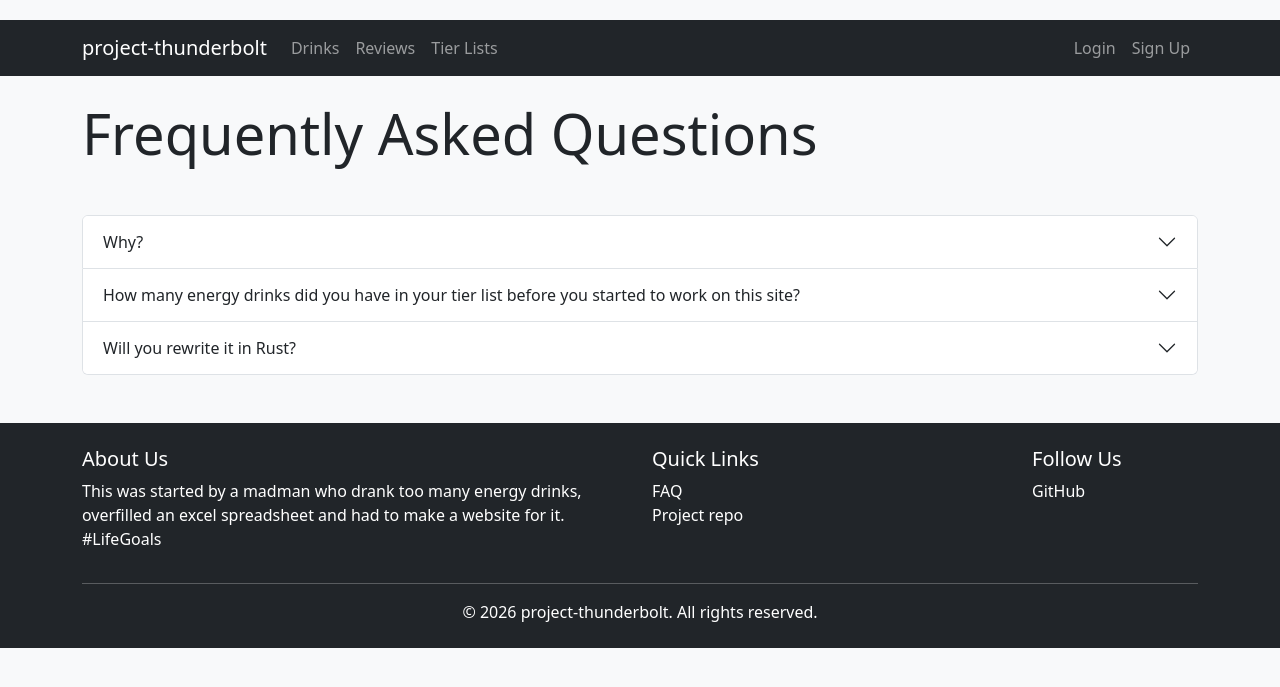
After one commit to PrinceOfPickles/project-thunderbolt, a Django app: page /faq/ in a window 1280 px wide. The commit adds this page. Shown: the top 687 px of the page. Run offline with Django 5.2, Linux system fonts and the light colour scheme.

Commit message:
nuking custom user model for default django auth
footer changes as well

```diff
--- a/project_thunderbolt/settings.py
+++ b/project_thunderbolt/settings.py
@@ -87,7 +87,7 @@ DATABASES = {
     }
 }
 
-AUTH_USER_MODEL = 'users.User'
+AUTH_USER_MODEL = 'auth.User'
 
 # Password validation
 # https://docs.djangoproject.com/en/5.1/ref/settings/#auth-password-validators
--- a/project_thunderbolt/urls.py
+++ b/project_thunderbolt/urls.py
@@ -1,7 +1,10 @@
 from django.contrib import admin
-from django.urls import path
+from django.urls import path, include
 from reviews import views as reviews_views
 from tierlists import views as tierlists_views
+from users import views as users_views
+from django.contrib.auth import views as auth_views
+
 from django.conf import settings
 from django.conf.urls.static import static
 
@@ -13,9 +16,16 @@ urlpatterns = [
     path('drinks/<int:drink_id>/', reviews_views.drink_detail, name='drink_detail'),
     path('drinks/<int:drink_id>/reviews/', reviews_views.drink_reviews, name='drink_reviews'),
     path('reviews/', reviews_views.reviews, name='reviews'),
-
+    path('faq/', reviews_views.faq, name='faq'),
     path('tierlists/', tierlists_views.TierList, name='tierlists'),
     path('tierlists/<int:tierlist_id>/', tierlists_views.tierlist_detail, name='tierlist_detail'),
+    path('accounts/', include('django.contrib.auth.urls')),
+    path('accounts/signup/', users_views.signup, name='signup'),
+    path('signup/', users_views.signup, name='signup'),
+    path('login/', users_views.user_login, name='login'),
+    path('logout/', users_views.user_logout, name='logout'),
+    path('enable-otp/', users_views.enable_otp, name='enable_otp'),
+    path('verify-otp/', users_views.verify_otp, name='verify_otp'),
 ]
 
 if settings.DEBUG:
--- a/reviews/fixtures/initial_data.json
+++ b/reviews/fixtures/initial_data.json
@@ -1,22 +1,22 @@
 [
   {
-    "model": "users.User",
+    "model": "auth.User",
     "pk": 1,
     "fields": {
       "password": "pbkdf2_sha256$260000$XqJ5l5l5l5l5l5l5$XqJ5l5l5l5l5l5l5l5l5l5l5l5l5l5l5l5l5l5l5l5l5l5l5l5l5l5l5l5l5l5l5l5l5l5l5l5l5l5l5l5l5l5l5l5l5l5l5l5l5l5l5l5l5l5l5l5l5l5l5l5l5l5l5l5l5l5l5l5l5l5l5l5l5l5l5l5l5l5l5l5l5l5l5l5l5l5l5l5l5l",
       "last_login": null,
-      "is_superuser": true,
+      "is_superuser": false,
       "username": "admin",
       "first_name": "",
       "last_name": "",
       "email": "admin@example.com",
-      "is_staff": true,
+      "is_staff": false,
       "is_active": true,
       "date_joined": "2024-01-01T00:00:00Z"
     }
   },
   {
-    "model": "users.User",
+    "model": "auth.User",
     "pk": 2,
     "fields": {
       "password": "pbkdf2_sha256$260000$XqJ5l5l5l5l5l5l5$XqJ5l5l5l5l5l5l5l5l5l5l5l5l5l5l5l5l5l5l5l5l5l5l5l5l5l5l5l5l5l5l5l5l5l5l5l5l5l5l5l5l5l5l5l5l5l5l5l5l5l5l5l5l5l5l5l5l5l5l5l5l5l5l5l5l5l5l5l5l5l5l5l5l5l5l5l5l5l5l5l5l5l5l5l5l5l5l5l5l",
--- a/reviews/views.py
+++ b/reviews/views.py
@@ -3,6 +3,15 @@ from django.db import models
 from django.db.models import Avg
 from django.views.generic import ListView
 from .models import Review, EnergyDrink
+from django.contrib.auth.decorators import login_required
+
+class ReviewListView(ListView):
+    model = Review
+    template_name = 'reviews/review_list.html'
+    context_object_name = 'reviews'
+
+    def get_queryset(self):
+        return Review.objects.filter(is_hidden=False)
 
 def index(request):
     return render(request, 'index.html')
@@ -28,10 +37,11 @@ def reviews(request):
     reviews = Review.objects.filter(is_hidden=False)
     return render(request, 'reviews.html', {'reviews': reviews})
 
-class ReviewListView(ListView):
-    model = Review
-    template_name = 'reviews/review_list.html'
-    context_object_name = 'reviews'
 
-    def get_queryset(self):
-        return Review.objects.filter(is_hidden=False)
+@login_required
+def create_review(request, drink_id):
+    pass
+
+
+def faq(request):
+    return render(request, 'faq.html')
--- a/templates/base.html
+++ b/templates/base.html
@@ -6,9 +6,7 @@
     <meta charset="UTF-8">
     <meta name="viewport" content="width=device-width, initial-scale=1.0">
     <title>{% block title %}project-thunderbolt{% endblock %}</title>
-    <!-- Bootstrap CSS -->
     <link href="https://cdn.jsdelivr.net/npm/bootstrap@5.3.0/dist/css/bootstrap.min.css" rel="stylesheet">
-    <!-- Your custom CSS -->
     <link rel="stylesheet" href="{% static 'css/style.css' %}">
 </head>
 <body>
@@ -34,17 +32,17 @@
                 <ul class="navbar-nav">
                     {% if user.is_authenticated %}
                         <li class="nav-item">
-                            <a class="nav-link" href="{% url 'index' %}">Profile</a>
+                            <a class="nav-link" href="#">Welcome, {{ user.username }}</a>
                         </li>
                         <li class="nav-item">
-                            <a class="nav-link" href="{% url 'index' %}">Log Out</a>
+                            <a class="nav-link" href="{% url 'logout' %}">Logout</a>
                         </li>
                     {% else %}
                         <li class="nav-item">
-                            <a class="nav-link" href="{% url 'index' %}">Login</a>
+                            <a class="nav-link" href="{% url 'login' %}">Login</a>
                         </li>
                         <li class="nav-item">
-                            <a class="nav-link" href="{% url 'index' %}">Sign Up</a>
+                            <a class="nav-link" href="{% url 'signup' %}">Sign Up</a>
                         </li>
                     {% endif %}
                 </ul>
@@ -70,7 +68,7 @@
                 <div class="col-md-4">
                     <h5>Quick Links</h5>
                     <ul class="list-unstyled">
-                        <li><a href="#" class="text-white">FAQ</a></li>
+                        <li><a href="{% url 'faq' %}" class="text-white">FAQ</a></li>
                         <li><a href="https://github.com/PrinceOfPickles/project-thunderbolt" class="text-white">Project repo</a></li>
                     </ul>
                 </div>
--- /dev/null
+++ b/templates/faq.html
@@ -0,0 +1,47 @@
+{% extends 'base.html' %}
+{% block title %}FAQ{% endblock %}
+{% block content %}
+<div class="row">
+    <div class="col-md-12">
+        <h1 class="display-4 mb-5">Frequently Asked Questions</h1>
+        <div class="accordion" id="faqAccordion">
+            <div class="accordion-item">
+                <h2 class="accordion-header" id="headingOne">
+                    <button class="accordion-button collapsed" type="button" data-bs-toggle="collapse" data-bs-target="#collapseOne" aria-expanded="true" aria-controls="collapseOne">
+                        Why?
+                    </button>
+                </h2>
+                <div id="collapseOne" class="accordion-collapse collapse" aria-labelledby="headingOne" data-bs-parent="#faqAccordion">
+                    <div class="accordion-body">
+                        Yes.
+                    </div>
+                </div>
+            </div>
+            <div class="accordion-item">
+                <h2 class="accordion-header" id="headingTwo">
+                    <button class="accordion-button collapsed" type="button" data-bs-toggle="collapse" data-bs-target="#collapseTwo" aria-expanded="false" aria-controls="collapseTwo">
+                        How many energy drinks did you have in your tier list before you started to work on this site?
+                    </button>
+                </h2>
+                <div id="collapseTwo" class="accordion-collapse collapse" aria-labelledby="headingTwo" data-bs-parent="#faqAccordion">
+                    <div class="accordion-body">
+                        About 200, although I stopped adding them to an Excel spreadsheet as it had grown to over 60MB.
+                    </div>
+                </div>
+            </div>
+            <div class="accordion-item">
+                <h2 class="accordion-header" id="headingThree">
+                    <button class="accordion-button collapsed" type="button" data-bs-toggle="collapse" data-bs-target="#collapseThree" aria-expanded="false" aria-controls="collapseThree">
+                        Will you rewrite it in Rust?
+                    </button>
+                </h2>
+                <div id="collapseThree" class="accordion-collapse collapse" aria-labelledby="headingThree" data-bs-parent="#faqAccordion">
+                    <div class="accordion-body">
+                        No.
+                    </div>
+                </div>
+            </div>
+        </div>
+    </div>
+</div>
+{% endblock %}
--- a/users/admin.py
+++ b/users/admin.py
@@ -1,6 +1,4 @@
 from django.contrib import admin
 from django.contrib.auth.admin import UserAdmin
-from .models import User
 
-admin.site.register(User, UserAdmin)
 # Register your models here.
```
Also changed, not shown: templates/users/logged_out.html (added, +15 -0 lines), templates/users/login.html (added, +21 -0 lines), templates/users/signup.html (added, +18 -0 lines), users/models.py (deleted, +0 -13 lines), users/views.py (+65 -2 lines), reviews/migrations/0004_alter_energydrink_image.py (added), users/migrations/0001_initial.py (deleted), users/migrations/__init__.py (deleted).
